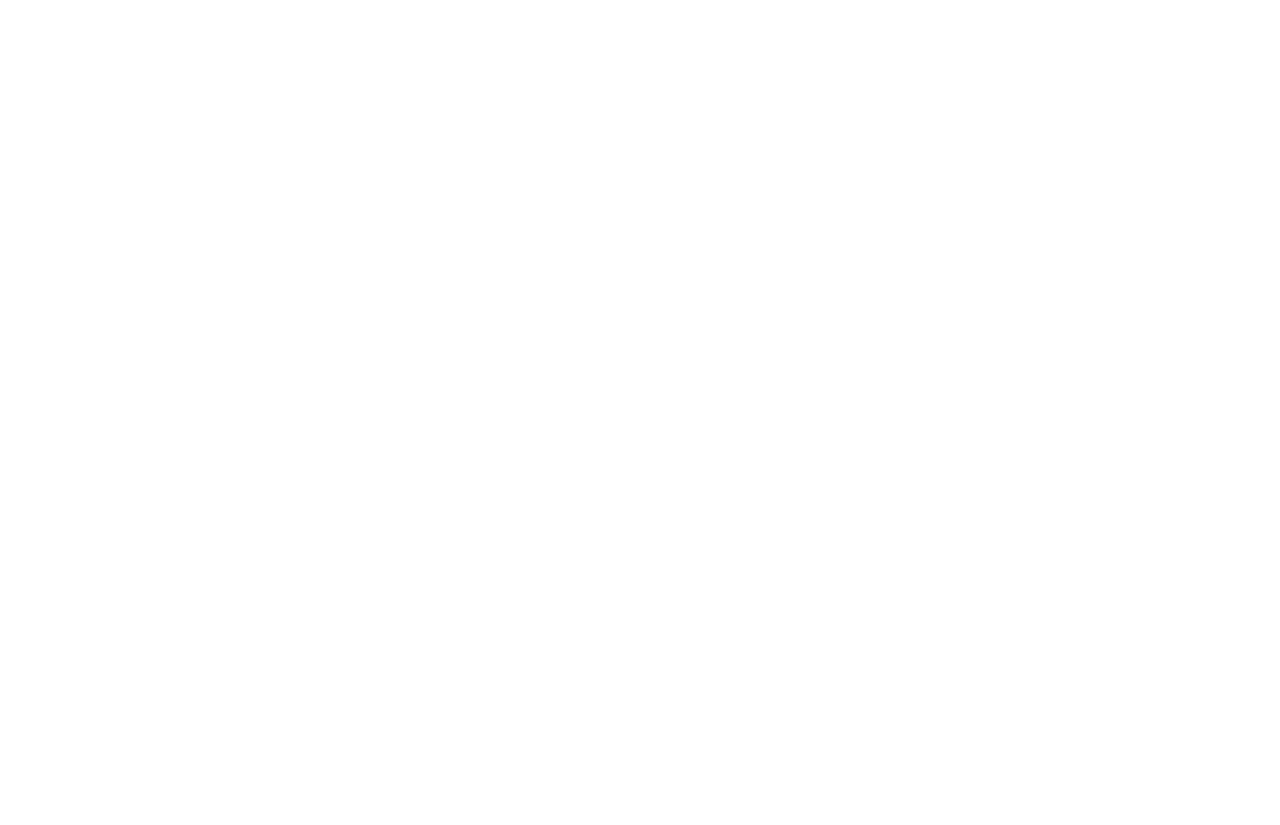
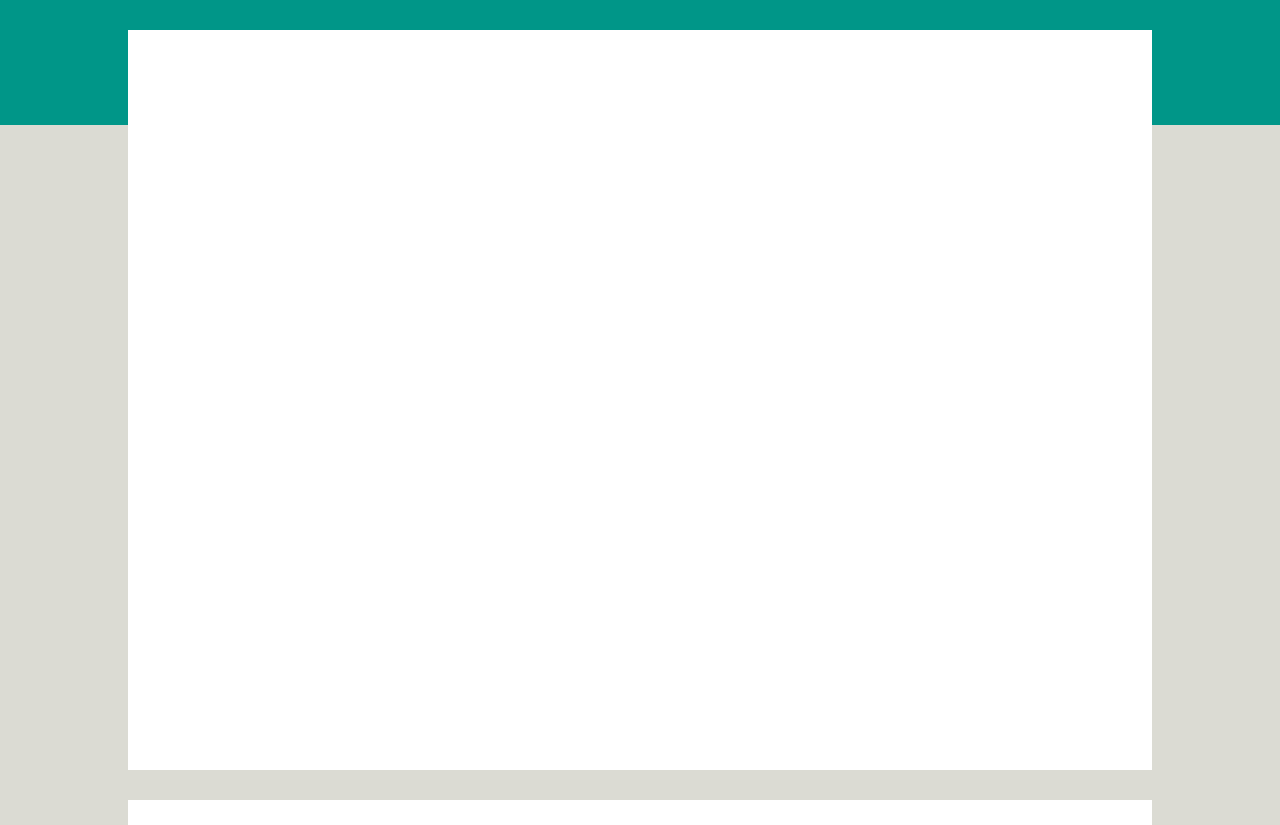
Before and after one commit to lazzaric92/vue-boolzapp, a plain HTML site: page index.html in a window 1280 px wide. Before the commit the page ends 800 px from the top, so only its background shows below. Drawn offline with nearby package versions, Linux system fonts and the light colour scheme.

Commit message:
added background layout

```diff
--- a/css/style.css
+++ b/css/style.css
@@ -7,3 +7,64 @@
 body {
     font-family: "Lato", sans-serif;
 }
+
+:root {
+    --background-green: #009688;
+    --message-sent-green: #d5f9ba;
+    --background-grey: #dbdbd3;
+    --header-grey: #eaeaea;
+    --header-icons-grey: #b1b1b1;
+    --footer-grey: #f3eeea;
+    --footer-icons-grey: #6b7376;
+    --active-user-grey: #e9ebeb;
+    --search-bar-grey: #fafafa;
+    --lightblue: #8edafc;
+    --main-background-height: 30px;
+}
+
+.bigger-container{
+    width: 100vw;
+    height: 100vh;
+}
+
+/* || UTILS */
+.flex{
+    display: flex;
+}
+
+/* || ASIDE */
+aside {
+    width: 10%;
+}
+
+aside section.background-green{
+    height: 125px;
+}
+
+aside section.background-grey{
+    height: calc(100% - 100px);
+}
+
+/* || MAIN */
+main {
+    width: 80%;
+}
+
+main section.background-green,
+main section.background-grey {
+    height: var(--main-background-height);
+}
+
+.boolzapp {
+    height: calc(100% - (var(--main-background-height) *2));
+}
+
+
+/* ** STYLE */
+.background-green{
+    background-color: var(--background-green);
+}
+
+.background-grey{
+    background-color: var(--background-grey);
+}
--- a/index.html
+++ b/index.html
@@ -17,7 +17,21 @@
 </head>
 <body>
     <div id="app">
-
+        <div class="bigger-container flex">
+            <aside>
+                <section class="background-green"></section>
+                <section class="background-grey"></section>
+            </aside>
+            <main>
+                <section class="background-green"></section>
+                <section class="boolzapp"></section>
+                <section class="background-grey"></section>
+            </main>
+            <aside>
+                <section class="background-green"></section>
+                <section class="background-grey"></section>
+            </aside>
+        </div>
     </div>
 
     <script src="./js/script.js"></script>
```
